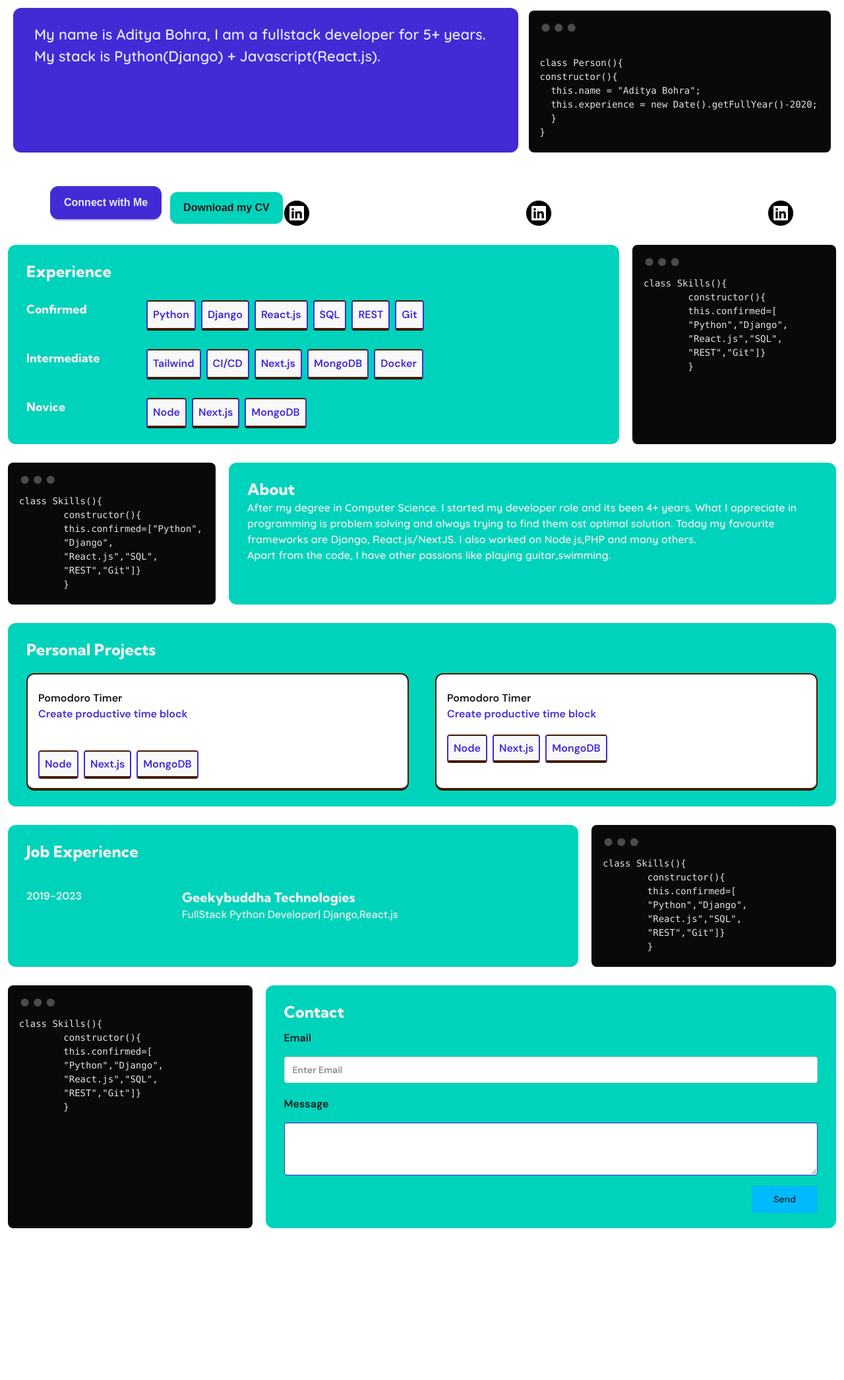
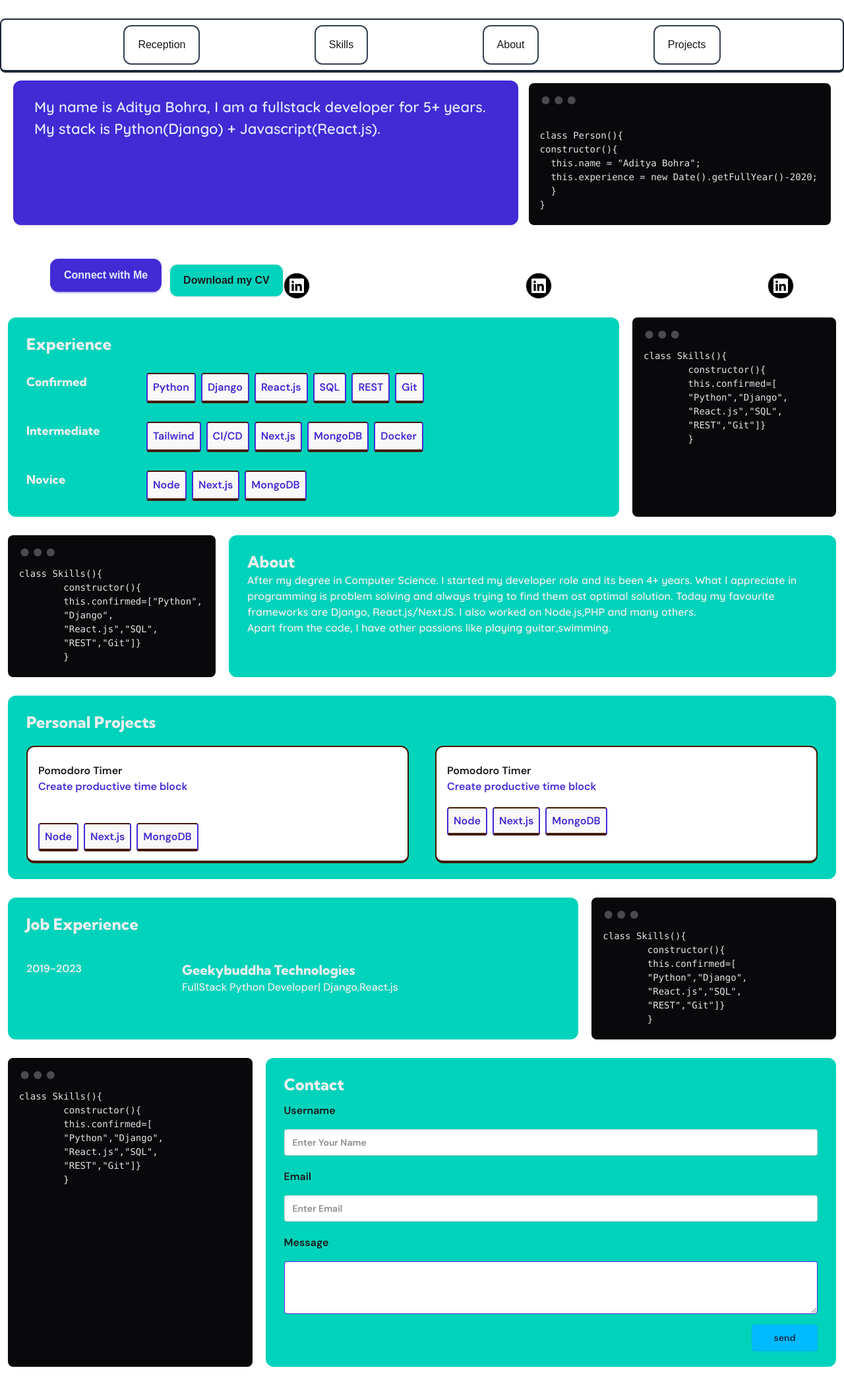
Before and after one commit to adityabohra007/adityabohra007.github.io, a Next.js app: page / in a window 1280 px wide. Shown: the whole page at 66% size. Before the commit the page ends 1881 px from the top, so only its background shows below. Built offline with nearby package versions, Linux system fonts and the light colour scheme.

Commit message:
emai done

```diff
--- a/src/app/page.tsx
+++ b/src/app/page.tsx
@@ -1,10 +1,30 @@
 "use client";
+import { ContactUs } from "@/components/Email";
 import Landing, { CodeBox } from "@/components/Landing";
 import Image from "next/image";
+import { useSearchParams } from "next/navigation";
+import { useState } from "react";
 import { FaLinkedin } from "react-icons/fa6";
+
+const scrollToElement = (id) => {
+  const element = document.getElementById(id);
+  if (element) {
+    element.scrollIntoView({ behavior: "smooth" });
+  }
+};
 export default function Home() {
+  const [toast, setToast] = useState({ title: "", visible: false });
+  const param = useSearchParams();
   return (
     <>
+      {toast.visible && (
+        <div className="toast z-300">
+          <div className="alert alert-success">
+            <span>Mail sent successfully.</span>
+          </div>
+        </div>
+      )}
+
       {/* <button
         className="btn-primary"
         onClick={() => {
@@ -18,6 +38,33 @@ export default function Home() {
       >
         Toggle
       </button> */}
+      <section className=" md:w-7xl justify-evenly  mx-auto px-3 py-2 mt-7 flex flex-col md:flex-row  items-center border-2 border-b-4 rounded-lg border-gray-800">
+        <a
+          className="px-5 py-4 border-2 border-gray-700 rounded-xl"
+          href="#Receiption"
+        >
+          Reception
+        </a>
+        <a
+          className="px-5 py-4 border-2 border-gray-700 rounded-xl"
+          href="#Skills"
+        >
+          Skills
+        </a>
+        <a
+          className="px-5 py-4 border-2 border-gray-700 rounded-xl"
+          href="#About"
+        >
+          About
+        </a>
+        <a
+          className="px-5 py-4 border-2 border-gray-700 rounded-xl"
+          href="#Projects"
+        >
+          Projects
+        </a>
+        {/* <div>Skills,About Projects</div> */}
+      </section>
       <Landing />
       <section className=" md:w-6xl justify-evenly  mx-auto px-3 mt-7 flex flex-col md:flex-row  items-center">
         <button className="btn btn-primary  px-5 py-6 rounded-xl text-[16px]  ">
@@ -39,7 +86,10 @@ export default function Home() {
         </div>
       </section>
       {/* Tech knowledge */}
-      <div className="md:w-7xl mx-auto px-3 flex flex-col md:flex-row mt-7 gap-5 ">
+      <div
+        className="md:w-7xl mx-auto px-3 flex flex-col md:flex-row mt-7 gap-5 "
+        id="Skills"
+      >
         <section className="px-7 py-6 bg-accent rounded-xl flex-3/4 font-dm-sans font-semibold text-base-300">
           <span className="font-extrabold text-2xl font-kumbha-sans">
             Experience
@@ -122,7 +172,10 @@ export default function Home() {
           />
         </section>
       </div>
-      <div className="md:w-7xl  px-3 m-auto flex flex-col md:flex-row mt-7 gap-5">
+      <div
+        className="md:w-7xl  px-3 m-auto flex flex-col md:flex-row mt-7 gap-5"
+        id="About"
+      >
         <section className="flex-1/4">
           <CodeBox
             code={`class Skills(){
@@ -151,7 +204,10 @@ export default function Home() {
         </section>
       </div>
       <div className="md:w-7xl mx-auto px-3 flex mt-7 gap-5 ">
-        <section className="px-7 py-6 bg-accent rounded-xl flex-1 font-dm-sans font-semibold text-base-300">
+        <section
+          className="px-7 py-6 bg-accent rounded-xl flex-1 font-dm-sans font-semibold text-base-300"
+          id="Projects"
+        >
           <span className="font-extrabold text-2xl font-kumbha-sans">
             Personal Projects
           </span>
@@ -236,22 +292,7 @@ export default function Home() {
           <span className="font-extrabold text-2xl font-kumbha-sans">
             Contact
           </span>
-          <form className="flex flex-col mt-3 text-base-content">
-            <label className="mb-4">Email</label>
-            <input
-              type="text"
-              placeholder="Enter Email"
-              className="input mb-5 w-full"
-            />
-            <label className="mb-4">Message</label>
-            <textarea
-              onChange={() => {}}
-              className="textarea textarea-primary w-full"
-            ></textarea>
-            <button className="btn btn-info self-end mt-4 w-[100px] ">
-              Send
-            </button>
-          </form>
+          <ContactUs onEmailSuccess={setToast} />
         </section>
       </div>
     </>
--- a/src/components/Email.tsx
+++ b/src/components/Email.tsx
@@ -1,35 +1,68 @@
 import React, { useRef } from "react";
 import emailjs from "@emailjs/browser";
 
-export const ContactUs = () => {
+export const ContactUs = ({ onEmailSuccess }) => {
   const form = useRef();
 
   const sendEmail = (e) => {
     e.preventDefault();
 
     emailjs
-      .sendForm("YOUR_SERVICE_ID", "YOUR_TEMPLATE_ID", form.current, {
-        publicKey: "YOUR_PUBLIC_KEY",
+      .sendForm("service_hmic5dn", "template_tqtoaf6", form.current, {
+        publicKey: "R4-RAM9I7MFnufbEe",
       })
       .then(
         () => {
           console.log("SUCCESS!");
+          onEmailSuccess({ title: "Sent Successfully", visible: true });
+          //   form.current.reset();
         },
         (error) => {
-          console.log("FAILED...", error.text);
+          console.log("FAILED...", error);
         }
       );
   };
 
   return (
-    <form ref={form} onSubmit={sendEmail}>
-      <label>Name</label>
-      <input type="text" name="user_name" />
-      <label>Email</label>
-      <input type="email" name="user_email" />
-      <label>Message</label>
-      <textarea name="message" />
-      <input type="submit" value="Send" />
+    // <form ref={form} onSubmit={sendEmail}>
+    //   <label>Name</label>
+    //   <input type="text" name="user_name" />
+    //   <label>Email</label>
+    //   <input type="email" name="user_email" />
+    //   <label>Message</label>
+    //   <textarea name="message" />
+    //   <input type="submit" value="Send" />
+    // </form>
+
+    <form
+      ref={form}
+      className="flex flex-col mt-3 text-base-content"
+      onSubmit={sendEmail}
+    >
+      <label className="mb-4">Username</label>
+      <input
+        type="text"
+        name="user_name"
+        placeholder="Enter Your Name"
+        className="input mb-5 w-full"
+      />
+      <label className="mb-4">Email</label>
+      <input
+        type="email"
+        name="user_email"
+        placeholder="Enter Email"
+        className="input mb-5 w-full"
+      />
+      <label className="mb-4">Message</label>
+      <textarea
+        name="message"
+        className="textarea textarea-primary w-full"
+      ></textarea>
+      <input
+        type="submit"
+        className="btn btn-info self-end mt-4 w-[100px] "
+        value={"send"}
+      />
     </form>
   );
 };
--- a/src/components/Landing.tsx
+++ b/src/components/Landing.tsx
@@ -31,7 +31,7 @@ const Landing = () => {
 
 export const CodeBox = ({ code }) => {
   return (
-    <div className="mockup-code min-h-full">
+    <div className="mockup-code min-h-full" id="Receiption">
       <pre>
         <code>{code}</code>
       </pre>
--- /dev/null
+++ b/tailwindcss.config.js
@@ -0,0 +1,9 @@
+module.exports = {
+  content: [
+    "./src/**/*.{js,jsx,ts,tsx}", // Adjust this path for your project
+  ],
+  theme: {
+    extend: {},
+  },
+  plugins: [require("daisyui")],
+}
```
